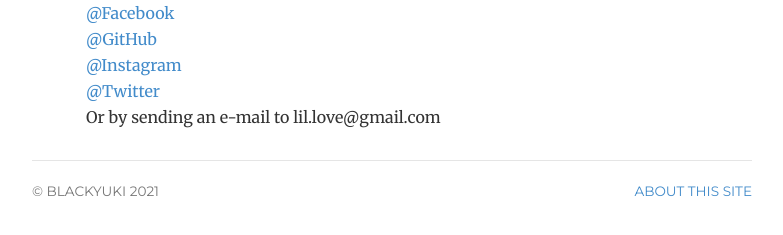
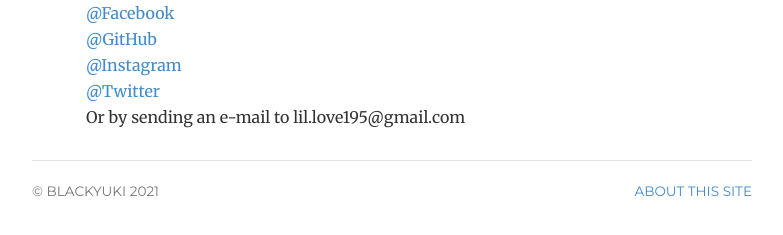
Before and after one commit to BlackYukiDTD/BlackYukiDTD.github.io, a Jekyll site: the page built from contact/index.html, in a window 1280 px wide. Shown: the part 146-381 px from the top of the page, without its empty margins (248-1031 px from the left). Built offline with Jekyll 4.4.1, drawn with Linux system fonts in a browser that asks for light colours.

Commit message:
Update index.html

```diff
--- a/contact/index.html
+++ b/contact/index.html
@@ -14,7 +14,7 @@ description: Contact information for Balck Yuki, Dương Tiến Đạt, Photogra
 	<li><a href="https://github.com/BlackYukiDTD">@GitHub</a></li>
 	<li><a href="https://www.instagram.com/dtd.vn.ios/?hl=vi">@Instagram</a></li>
 	<li><a href="https://twitter.com/DngTint10">@Twitter</a></li>
-	<li>Or by sending an e-mail to <span class="obfuscate">moc.liamg@evol.lil</span></li>
+	<li>Or by sending an e-mail to <span class="obfuscate">moc.liamg@591evol.lil</span></li>
 	</ul>
 
 </div>
```
